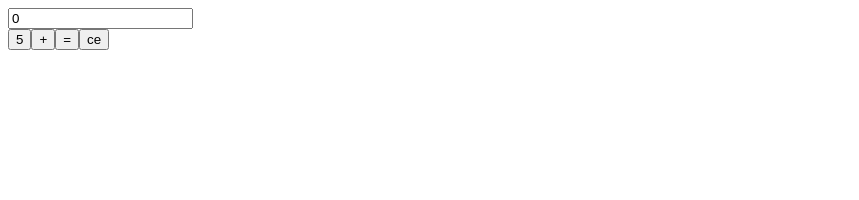
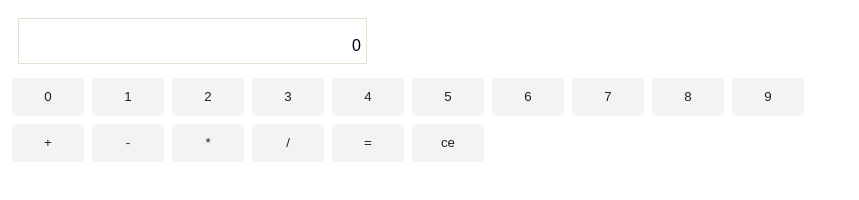
Before and after one commit to FlavP/valilajscalc, a plain HTML site: page index.html in a window 1280 px wide. Shown: the whole page, without its empty margins (0-859 px from the left). Drawn offline with Linux system fonts and the light colour scheme.

Commit message:
Some css

```diff
--- a/index.html
+++ b/index.html
@@ -3,6 +3,7 @@
 <head>
     <meta charset="UTF-8">
     <title>Calculator</title>
+    <link rel="stylesheet" href="styles/style.css">
 </head>
 <body>
 <div id="app">
--- a/src/components/ButtonComponent.js
+++ b/src/components/ButtonComponent.js
@@ -4,6 +4,7 @@ var ButtonComponent = (function () {
         button.id = buttonValue;
         button.value = buttonValue;
         button.textContent = buttonValue;
+        button.classList.add('btn');
         return button;
     };
     return {
--- a/src/main.js
+++ b/src/main.js
@@ -1,14 +1,8 @@
 var form = FormComponent.publicApi();
 var parent = document.getElementById("app");
-var buttonsContainer = createDiv("buttons-container");
-var buttonDiv = createDiv("btn");
+var digitsContainer = createDiv("digits-container");
+var operationsContainer = createDiv("operations-container");
 parent.appendChild(form);
-
-var button5 = ButtonComponent.publicApi(5);
-var buttonPlus = ButtonComponent.publicApi('+');
-var buttonEqual = ButtonComponent.publicApi('=');
-var buttonce = ButtonComponent.publicApi('ce');
-
 
 var calcState = {
     result: '',
@@ -17,7 +11,6 @@ var calcState = {
     currentButtonValue: '',
     hasReset : false
 };
-
 
 var buttonHandler = function () {
 
@@ -57,17 +50,23 @@ var buttonHandler = function () {
     form[0].value = calcState.result;
 };
 
-button5.addEventListener("click", buttonHandler);
-buttonPlus.addEventListener("click", buttonHandler);
-buttonEqual.addEventListener("click", buttonHandler);
-buttonce.addEventListener("click", buttonHandler);
 
-buttonDiv.appendChild(button5);
-buttonDiv.appendChild(buttonPlus);
-buttonDiv.appendChild(buttonEqual);
-buttonDiv.appendChild(buttonce);
-buttonsContainer.appendChild(buttonDiv);
-parent.appendChild(buttonDiv);
+for (let i = 0; i < 10; i++){
+    var button = ButtonComponent.publicApi(i);
+    button.addEventListener("click", buttonHandler);
+    digitsContainer.appendChild(button);
+}
+
+var operations = ['+', '-', '*', '/', '=', 'ce'];
+
+for (let i = 0; i < operations.length; i++){
+    var button = ButtonComponent.publicApi(operations[i]);
+    button.addEventListener("click", buttonHandler);
+    operationsContainer.appendChild(button);
+}
+
+parent.appendChild(digitsContainer);
+parent.appendChild(operationsContainer);
 
 function createDiv(className) {
     var div = document.createElement("div");
--- /dev/null
+++ b/styles/style.css
@@ -0,0 +1,24 @@
+body {
+    font-size: 14px;
+}
+
+#display {
+    text-align: right;
+    border: 1px solid #e4e0d1;
+    margin: 10px;
+    min-width: 342px;
+    line-height: 34px;
+    padding: 10px 5px 0 0;
+    font-size: 16px;
+}
+
+.btn {
+    cursor: pointer;
+    min-width: 72px;
+    background: #f1f3f4;
+    color: #202124;
+    border: 1px solid #f1f3f4;
+    border-radius: 4px;
+    line-height: 34px;
+    margin: 4px;
+}
```
